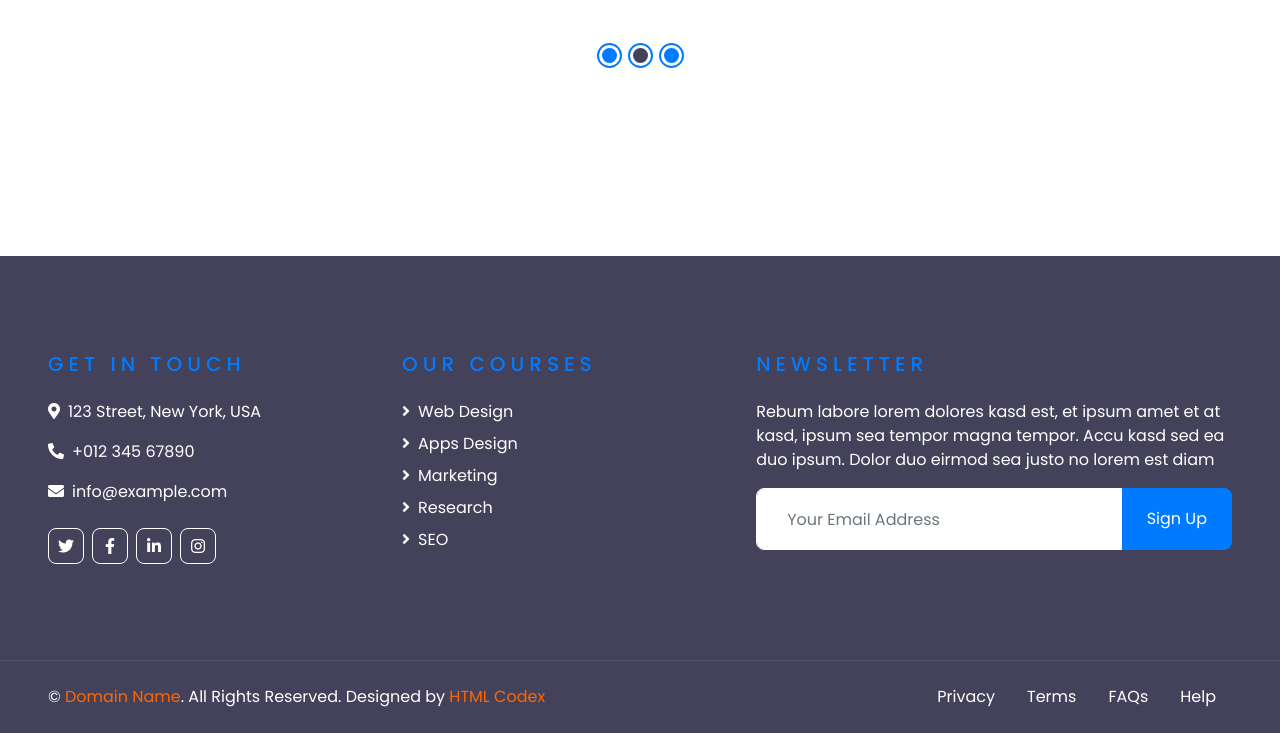
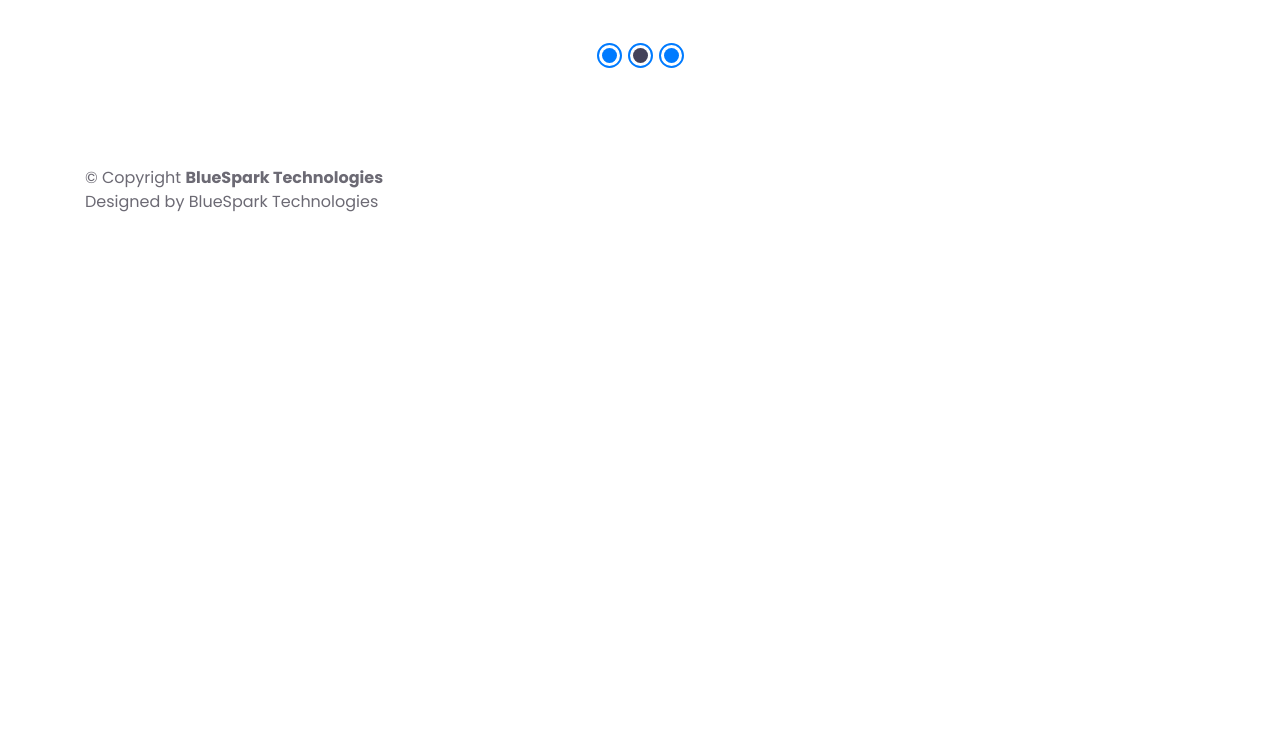
Before and after one commit to lagatMathew/BlueSpark-Technologies, a plain HTML site: page premier.html in a window 1280 px wide. Shown: the part 1489-2222 px from the top of the page. After the commit the page ends 1703 px from the top, so only its background shows below. Drawn offline with nearby package versions, Linux system fonts and the light colour scheme.

Commit message:
Update premier.html

```diff
--- a/premier.html
+++ b/premier.html
@@ -104,75 +104,18 @@
     <!-- Testimonial End -->
 
 
-    <!-- Footer Start -->
-    <div class="container-fluid bg-dark text-white py-5 px-sm-3 px-lg-5" style="margin-top: 90px;">
-        <div class="row pt-5">
-            <div class="col-lg-7 col-md-12">
-                <div class="row">
-                    <div class="col-md-6 mb-5">
-                        <h5 class="text-primary text-uppercase mb-4" style="letter-spacing: 5px;">Get In Touch</h5>
-                        <p><i class="fa fa-map-marker-alt mr-2"></i>123 Street, New York, USA</p>
-                        <p><i class="fa fa-phone-alt mr-2"></i>+012 345 67890</p>
-                        <p><i class="fa fa-envelope mr-2"></i>info@example.com</p>
-                        <div class="d-flex justify-content-start mt-4">
-                            <a class="btn btn-outline-light btn-square mr-2" href="#"><i class="fab fa-twitter"></i></a>
-                            <a class="btn btn-outline-light btn-square mr-2" href="#"><i class="fab fa-facebook-f"></i></a>
-                            <a class="btn btn-outline-light btn-square mr-2" href="#"><i class="fab fa-linkedin-in"></i></a>
-                            <a class="btn btn-outline-light btn-square" href="#"><i class="fab fa-instagram"></i></a>
-                        </div>
-                    </div>
-                    <div class="col-md-6 mb-5">
-                        <h5 class="text-primary text-uppercase mb-4" style="letter-spacing: 5px;">Our Courses</h5>
-                        <div class="d-flex flex-column justify-content-start">
-                            <a class="text-white mb-2" href="#"><i class="fa fa-angle-right mr-2"></i>Web Design</a>
-                            <a class="text-white mb-2" href="#"><i class="fa fa-angle-right mr-2"></i>Apps Design</a>
-                            <a class="text-white mb-2" href="#"><i class="fa fa-angle-right mr-2"></i>Marketing</a>
-                            <a class="text-white mb-2" href="#"><i class="fa fa-angle-right mr-2"></i>Research</a>
-                            <a class="text-white" href="#"><i class="fa fa-angle-right mr-2"></i>SEO</a>
-                        </div>
-                    </div>
-                </div>
-            </div>
-            <div class="col-lg-5 col-md-12 mb-5">
-                <h5 class="text-primary text-uppercase mb-4" style="letter-spacing: 5px;">Newsletter</h5>
-                <p>Rebum labore lorem dolores kasd est, et ipsum amet et at kasd, ipsum sea tempor magna tempor. Accu kasd sed ea duo ipsum. Dolor duo eirmod sea justo no lorem est diam</p>
-                <div class="w-100">
-                    <div class="input-group">
-                        <input type="text" class="form-control border-light" style="padding: 30px;" placeholder="Your Email Address">
-                        <div class="input-group-append">
-                            <button class="btn btn-primary px-4">Sign Up</button>
-                        </div>
-                    </div>
-                </div>
-            </div>
-        </div>
+    <!-- ======= Footer ======= -->
+  <footer id="footer">
+    <div class="container">
+      <div class="copyright">
+        &copy; Copyright <strong><span>BlueSpark Technologies</span></strong>
+      </div>
+      <div class="credits">
+        Designed by <a>BlueSpark Technologies</a>
+      </div>
     </div>
-    <div class="container-fluid bg-dark text-white border-top py-4 px-sm-3 px-md-5" style="border-color: rgba(256, 256, 256, .1) !important;">
-        <div class="row">
-            <div class="col-lg-6 text-center text-md-left mb-3 mb-md-0">
-                <p class="m-0 text-white">&copy; <a href="#">Domain Name</a>. All Rights Reserved. Designed by <a href="https://htmlcodex.com">HTML Codex</a>
-                </p>
-            </div>
-            <div class="col-lg-6 text-center text-md-right">
-                <ul class="nav d-inline-flex">
-                    <li class="nav-item">
-                        <a class="nav-link text-white py-0" href="#">Privacy</a>
-                    </li>
-                    <li class="nav-item">
-                        <a class="nav-link text-white py-0" href="#">Terms</a>
-                    </li>
-                    <li class="nav-item">
-                        <a class="nav-link text-white py-0" href="#">FAQs</a>
-                    </li>
-                    <li class="nav-item">
-                        <a class="nav-link text-white py-0" href="#">Help</a>
-                    </li>
-                </ul>
-            </div>
-        </div>
-    </div>
-    <!-- Footer End -->
-
+  </footer>
+    <!-- End  Footer -->
 
     <!-- Back to Top -->
     <a href="#" class="btn btn-lg btn-primary btn-lg-square back-to-top"><i class="fa fa-angle-double-up"></i></a>
```
